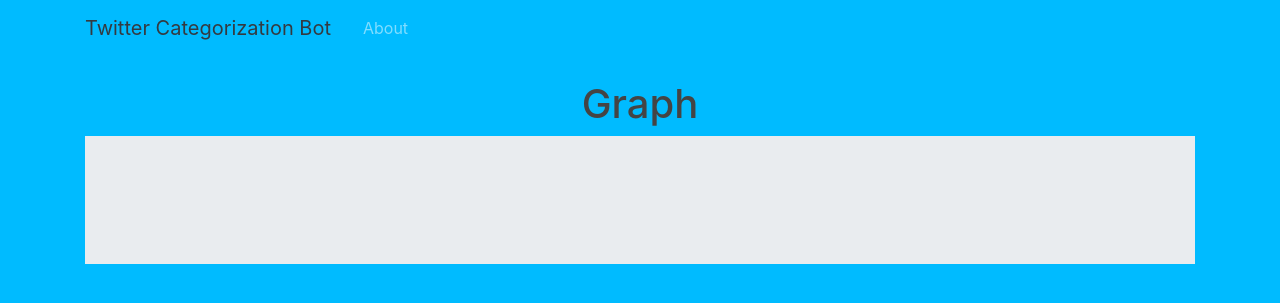
After one commit to jweezy24/Twitter_bot_project, a Flask app: template clientSide-server/flaskServer/templates/graph.html in a window 1280 px wide. The commit adds this page. Shown: the top 303 px of the page. Run offline with Flask 2, Linux system fonts and the light colour scheme; the template is opened without the code that fills it, so the values that code supplies are empty; some libraries are stand-ins or nearby versions.

Commit message:
made about and graph page

```diff
--- /dev/null
+++ b/clientSide-server/flaskServer/templates/graph.html
@@ -0,0 +1,24 @@
+{% extends "layout.html" %}
+{% block content %}
+<link rel="stylesheet" type="text/css" href="{{ url_for('static', filename='graph.css') }}">
+<script src="http://marvl.infotech.monash.edu/webcola/cola.js"></script>
+<script src="../static/scripts/cytoscape.min.js"></script>
+<script src="../static/scripts/cytoscape-cola.js"></script>
+<script src="../static/scripts/graph.js"></script>
+<div class="container justify-center" style="width:100%;">
+    <div class="row justify-content-md-center ">
+        <h1>Graph</h1>
+    </div>
+    <div class="row justify-content-md-center ">
+        <div class="col jumbotron jumbotron-fluid">
+            <div class="container-fluid">
+                <!-- <h1 class="display-4">Fluid jumbotron</h1> -->
+                <!-- <p class="lead">This is a modified jumbotron that occupies the entire horizontal space of its parent.</p> -->
+                <div class="graph " id="cy">
+
+                </div>
+            </div>
+        </div>
+    </div>
+</div>
+{% endblock content %}
--- a/clientSide-server/flaskServer/templates/layout.html
+++ b/clientSide-server/flaskServer/templates/layout.html
@@ -28,7 +28,7 @@
     <header class="site-header">
       <nav class="navbar navbar-expand-md navbar-dark fixed-top">
         <div class="container">
-          <a class="navbar-brand mr-4 text-dark" href="/">Twitter Categorization Bot</a>
+          <a class="navbar-brand mr-4 text-dark" href="{{ url_for('home') }}">Twitter Categorization Bot</a>
           <button class="navbar-toggler" type="button" data-toggle="collapse" data-target="#navbarToggle" aria-controls="navbarToggle" aria-expanded="false" aria-label="Toggle navigation">
             <span class="navbar-toggler-icon"></span>
           </button>
@@ -38,7 +38,7 @@
 
                 <!-- <a class="nav-item nav-link" href="{{ url_for('home') }}">Home</a> -->
 
-
+                <a class="nav-item nav-link" href="{{ url_for('about') }}">About</a>
 
 
 
```
Also changed, not shown: clientSide-server/flaskServer/templates/about.html (added, +8 -0 lines), clientSide-server/flaskServer/templates/home.html (+13 -7 lines), 1 other file.
